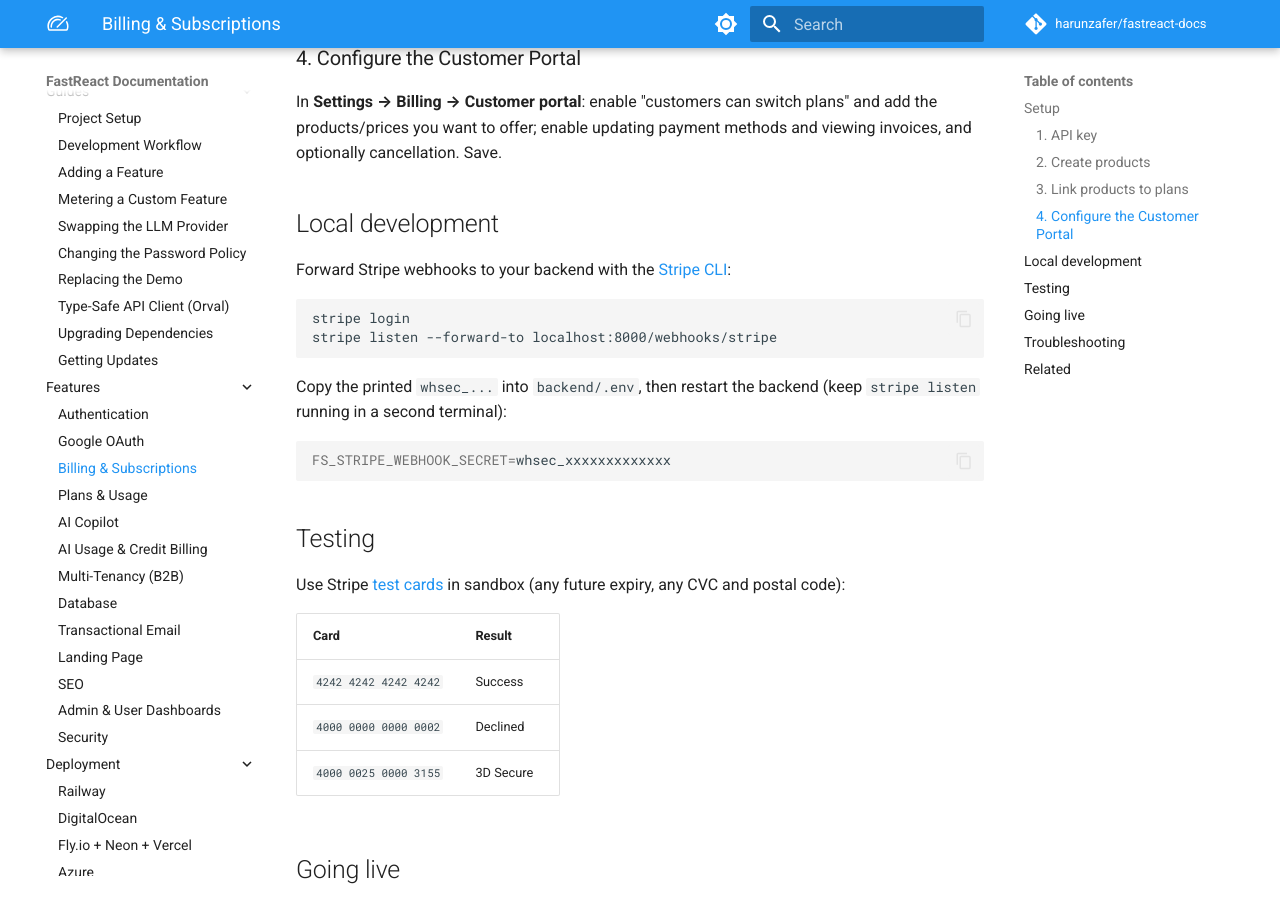
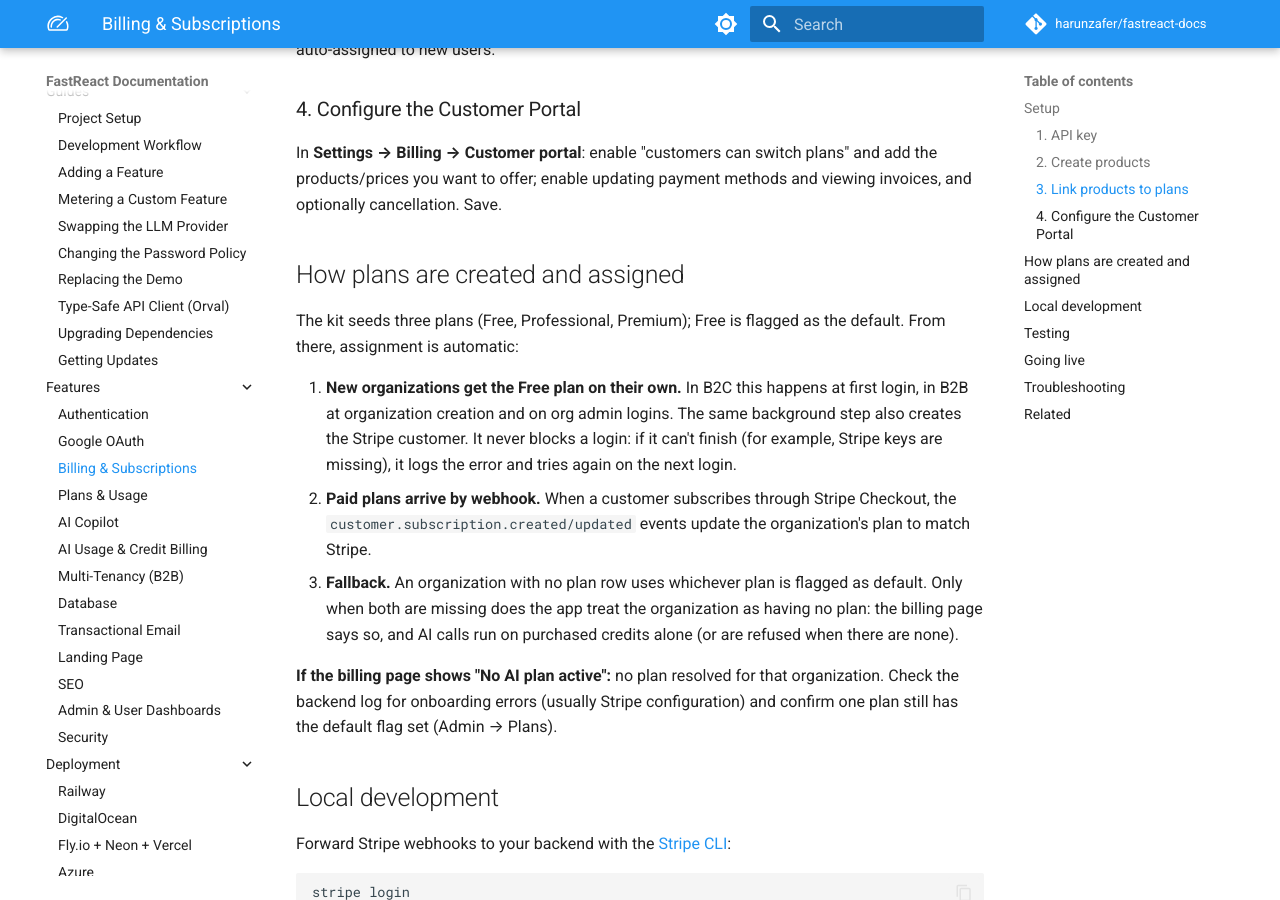
Before and after one commit to harunzafer/fastreact-docs, an MkDocs documentation site: the page built from docs/features/billing.md, in a window 1280 px wide and 900 px high, scrolled down 1040 px. Built offline with MkDocs 1.6.1 and Material for MkDocs 9.7.7, drawn with Linux system fonts in a browser that asks for light colours; comment, search, counter and statistics services are not loaded; some of the changed text lies outside the part shown.

Commit message:
billing docs: plan assignment lifecycle; exactly-once credit fulfillment and the verify path

```diff
--- a/docs/features/billing.md
+++ b/docs/features/billing.md
@@ -5,7 +5,7 @@ keywords: "fastreact stripe, subscription billing, stripe customer portal, strip
 
 # Billing & Subscriptions
 
-FastReact handles **subscription billing** through Stripe's **Customer Portal** — no custom billing UI to build. Subscription state is **webhook-driven**: Stripe is the source of truth, and the backend updates the database only from webhook events sent to `/webhooks/stripe`. Three columns hold the link: `organization.stripe_customer_id`, `plan.stripe_product_id`, and `organization_plan` (status, period, subscription id).
+FastReact handles **subscription billing** through Stripe's **Customer Portal** — no custom billing UI to build. Subscription state is **webhook-driven**: Stripe is the source of truth, and the backend updates the database only from webhook events sent to `/webhooks/stripe`. Credit-pack purchases have a second path: the billing page verifies the checkout with Stripe after the redirect, so a lost webhook cannot cost a customer their credits. Three columns hold the link: `organization.stripe_customer_id`, `plan.stripe_product_id`, and `organization_plan` (status, period, subscription id).
 
 ## Setup
 
@@ -37,6 +37,16 @@ The kit seeds three plans (Free, Professional, Premium). At **`/admin/plans`**,
 ### 4. Configure the Customer Portal
 
 In **Settings → Billing → Customer portal**: enable "customers can switch plans" and add the products/prices you want to offer; enable updating payment methods and viewing invoices, and optionally cancellation. Save.
+
+## How plans are created and assigned
+
+The kit seeds three plans (Free, Professional, Premium); Free is flagged as the default. From there, assignment is automatic:
+
+1. **New organizations get the Free plan on their own.** In B2C this happens at first login, in B2B at organization creation and on org admin logins. The same background step also creates the Stripe customer. It never blocks a login: if it can't finish (for example, Stripe keys are missing), it logs the error and tries again on the next login.
+2. **Paid plans arrive by webhook.** When a customer subscribes through Stripe Checkout, the `customer.subscription.created/updated` events update the organization's plan to match Stripe.
+3. **Fallback.** An organization with no plan row uses whichever plan is flagged as default. Only when both are missing does the app treat the organization as having no plan: the billing page says so, and AI calls run on purchased credits alone (or are refused when there are none).
+
+**If the billing page shows "No AI plan active":** no plan resolved for that organization. Check the backend log for onboarding errors (usually Stripe configuration) and confirm one plan still has the default flag set (Admin → Plans).
 
 ## Local development
 
```
Also changed, not shown: docs/features/ai-billing.md (+2 -1 lines).
